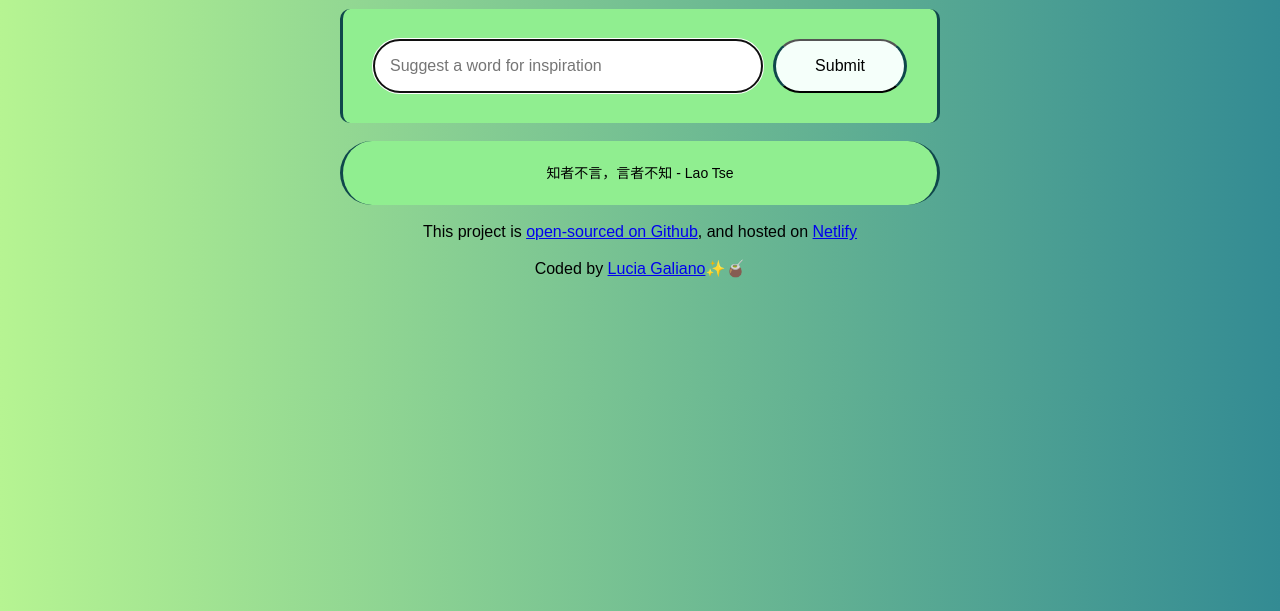
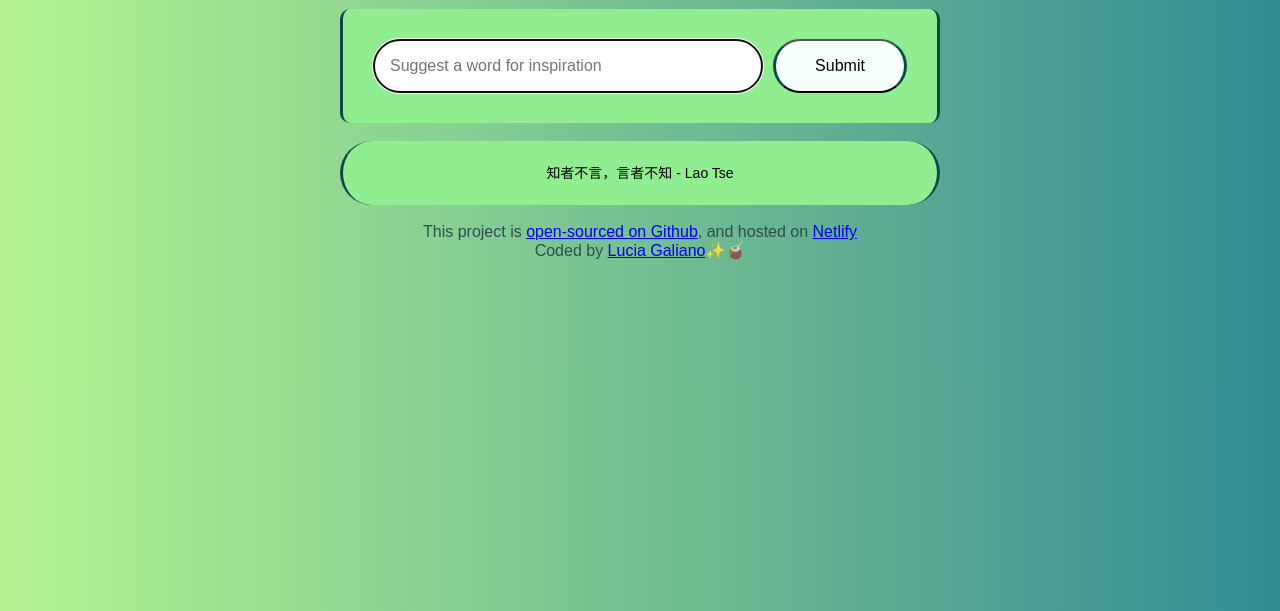
Before and after one commit to Lucia-Galiano/AI-Poem-Generator, a plain HTML site: page index.html in a window 1280 px wide. Shown: the part 189-800 px from the top of the page. Drawn offline with Linux system fonts and the light colour scheme.

Commit message:
Las CSS update

```diff
--- a/src/style.css
+++ b/src/style.css
@@ -52,3 +52,7 @@ form {
   border-radius: 50px;
   box-shadow: 0px 20px 60px rgba(65, 50, 100, 0);
 }
+
+footer {
+  color: darkslategrey;
+}
```
Also changed, not shown: index.html (+0 -1 lines).
